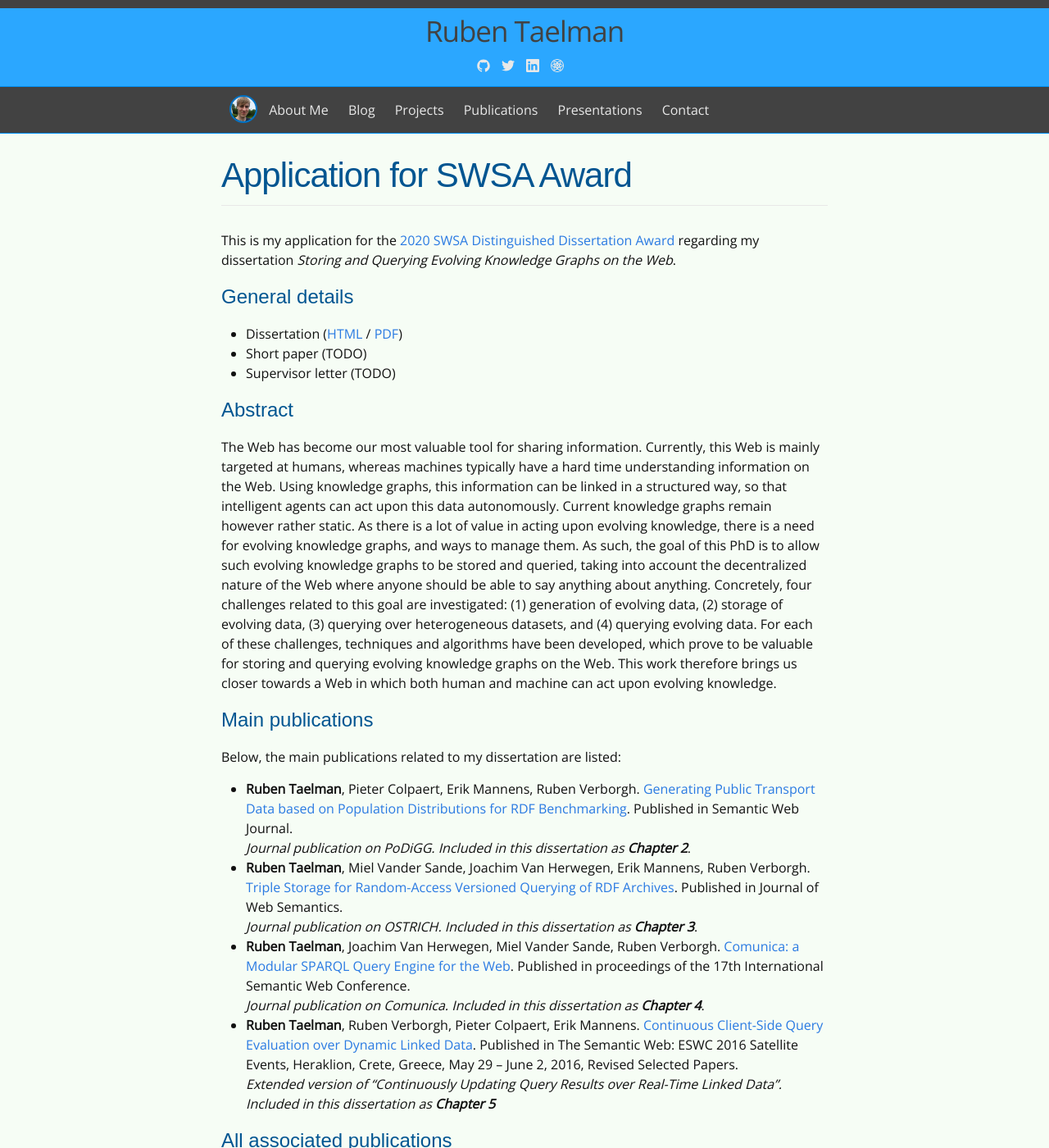
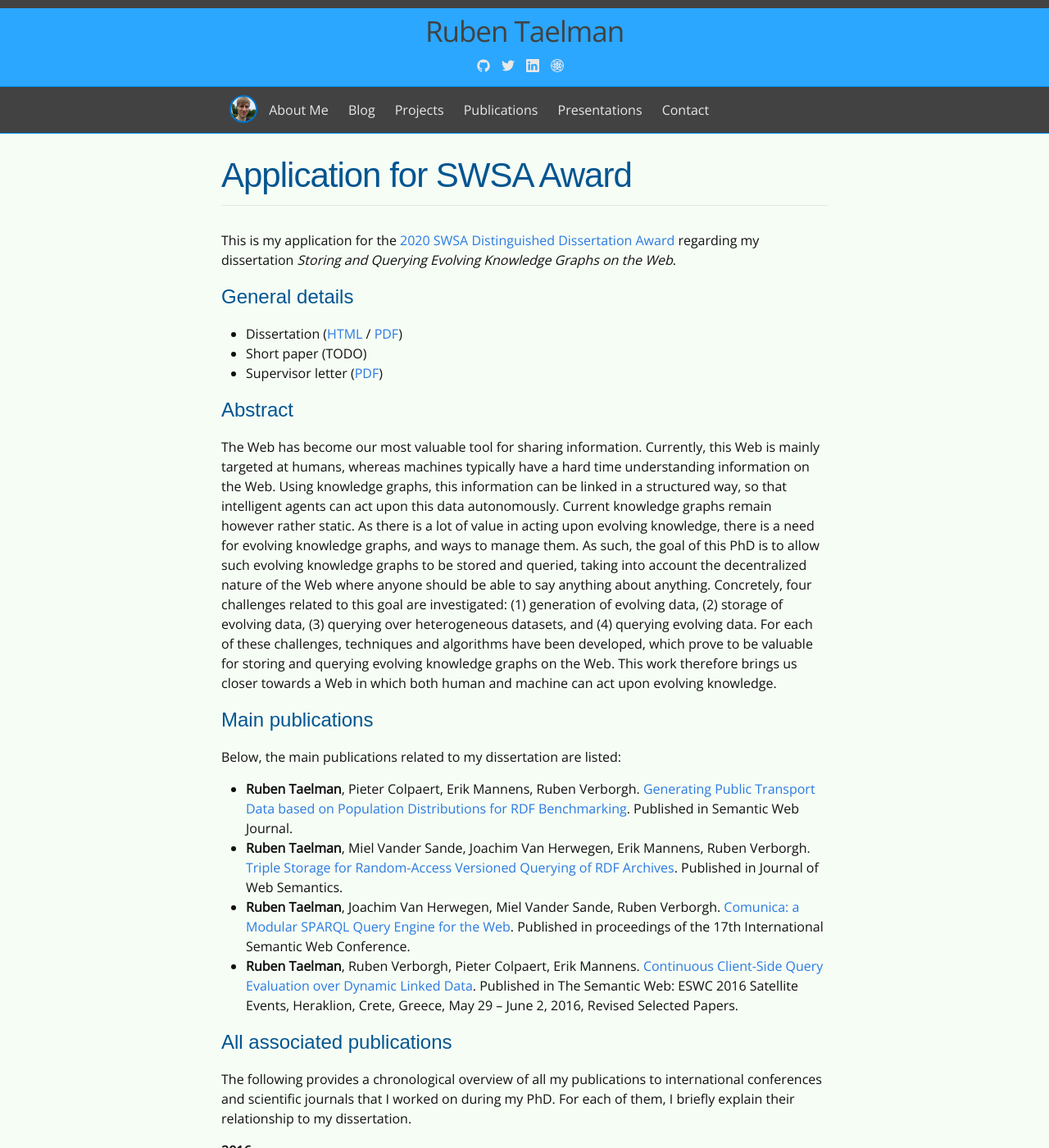
Before and after one commit to rubensworks/rubensworks.net, a Jekyll site: the page built from application-swsa-distinguished-dissertation-award-2020.md, in a window 1280 px wide and 1400 px high. Shown: the whole window at 82% size. Built offline with Jekyll 4.4.1, drawn with Linux system fonts in a browser that asks for light colours; some web fonts are replaced.

Commit message:
Link to supervisor swsa

```diff
--- a/application-swsa-distinguished-dissertation-award-2020.md
+++ b/application-swsa-distinguished-dissertation-award-2020.md
@@ -11,7 +11,7 @@ This is my application for the [2020 SWSA Distinguished Dissertation Award](http
 
 * Dissertation ([HTML](https://phd.rubensworks.net/) / [PDF](https://phd.rubensworks.net/phd-rubentaelman-print.pdf))
 * Short paper (TODO)
-* Supervisor letter (TODO)
+* Supervisor letter ([PDF](https://www.rubensworks.net/raw/other/swsa2020-letter-supervisor.pdf))
 
 # Abstract
 
@@ -22,17 +22,9 @@ The Web has become our most valuable tool for sharing information. Currently, th
 Below, the main publications related to my dissertation are listed:
 
 * **Ruben Taelman**, Pieter Colpaert, Erik Mannens, Ruben Verborgh. [Generating Public Transport Data based on Population Distributions for RDF Benchmarking](http://rubensworks.net/raw/publications/2018/podigg.pdf). Published in Semantic Web Journal.
-    <br />
-    *Journal publication on PoDiGG. Included in this dissertation as **Chapter 2***.
 * **Ruben Taelman**, Miel Vander Sande, Joachim Van Herwegen, Erik Mannens, Ruben Verborgh. [Triple Storage for Random-Access Versioned Querying of RDF Archives](https://rdfostrich.github.io/article-jws2018-ostrich/). Published in Journal of Web Semantics.
-    <br />
-    *Journal publication on OSTRICH. Included in this dissertation as **Chapter 3***.
 * **Ruben Taelman**, Joachim Van Herwegen, Miel Vander Sande, Ruben Verborgh. [Comunica: a Modular SPARQL Query Engine for the Web](https://comunica.github.io/Article-ISWC2018-Resource/). Published in proceedings of the 17th International Semantic Web Conference.
-    <br />
-    *Journal publication on Comunica. Included in this dissertation as **Chapter 4***.
 * **Ruben Taelman**, Ruben Verborgh, Pieter Colpaert, Erik Mannens. [Continuous Client-Side Query Evaluation over Dynamic Linked Data](http://rubensworks.net/raw/publications/2016/Continuous_Client-Side_Query_Evaluation_over_Dynamic_Linked_Data.pdf). Published in The Semantic Web: ESWC 2016 Satellite Events, Heraklion, Crete, Greece, May 29 – June 2, 2016, Revised Selected Papers.
-    <br />
-    *Extended version of "Continuously Updating Query Results over Real-Time Linked Data". Included in this dissertation as **Chapter 5***
 
 # All associated publications
 
```
